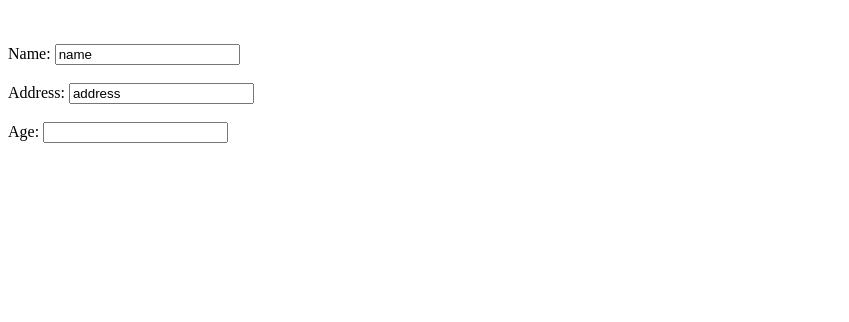
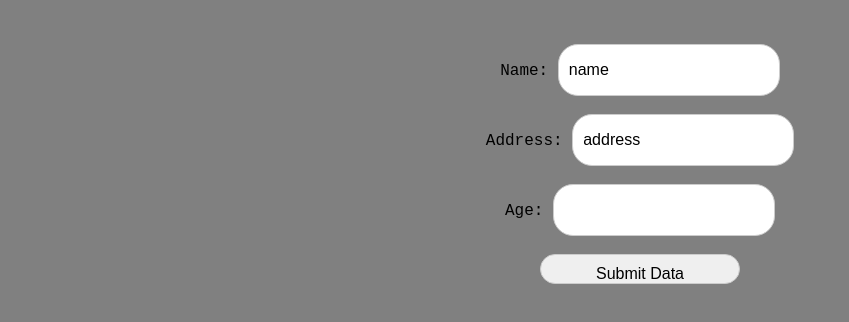
Before and after one commit to ABHISHEKGHARAMI/javascript-frontend, a website: page work-2-retry/assignment-008.html in a window 1280 px wide. Shown: the whole page, without its empty margins (0-849 px from the left). Drawn offline with Linux system fonts and the light colour scheme.

Commit message:
Working with assignment .

```diff
--- a/work-2-retry/assignment-008.html
+++ b/work-2-retry/assignment-008.html
@@ -4,19 +4,22 @@
     <meta charset="UTF-8">
     <meta name="viewport" content="width=device-width, initial-scale=1.0">
     <title>Document</title>
-    <link rel="stylesheet" href="">
+    <link rel="stylesheet" href="../work-2-retry/css/style2.css">
 </head>
 <body>
-    <form action="">
+    <form action="" class="form-class">
         <br>
         <br>
-        Name:   <input type="text" value="name" placeholder="enter your full name">
+        Name:   <input type="text" value="name" placeholder="enter your full name" class="input-class">
         <br>
         <br>
-        Address: <input type="text" value="address" placeholder="enter address">
+        Address: <input type="text" value="address" placeholder="enter address" class="input-class">
         <br>
         <br>
-        Age: <input type="number" value="age">
+        Age: <input type="number" value="age" class="input-class">
+        <br>
+        <br>
+        <input type="submit" value="Submit Data" class="input-class">
     </form>
 </body>
 </html>
--- /dev/null
+++ b/work-2-retry/css/style2.css
@@ -0,0 +1,25 @@
+body{
+    text-align: center;
+    font-size: medium;
+    background-color: grey;
+}
+.form-class{
+    font-family: 'Courier New', Courier, monospace;
+    font-weight: 100;
+    font-style: normal;
+
+}
+
+.input-class{
+    width: 200px;
+        /* Set desired width */
+        height: 30px;
+        /* Set height */
+        padding: 10px;
+        border: 1px solid #ccc;
+        /* Optional: for border color */
+        border-radius: 20px;
+        /* Half of the height for smooth oval */
+        font-size: 16px;
+        outline: none;
+}
```
